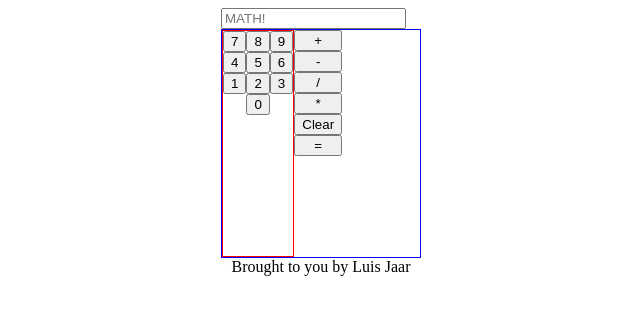
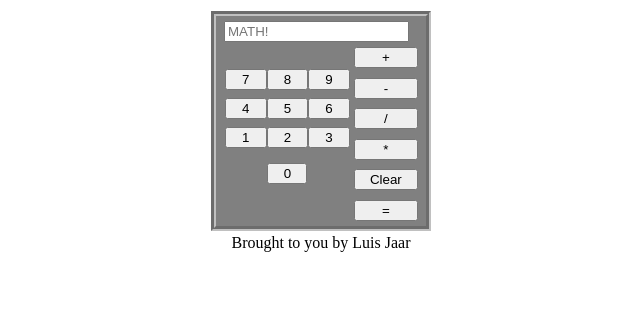
Before and after one commit to LuisEJaar/CasioCalculator, a plain HTML site: page index.html in a window 1280 px wide. Shown: the whole page, without its empty margins (319-959 px from the left). Drawn offline with Linux system fonts and the light colour scheme.

Commit message:
CSS Updates for calculator styling

```diff
--- a/CSS/styles.css
+++ b/CSS/styles.css
@@ -2,52 +2,65 @@ body {
     display: flex;
     flex-direction: column;
     align-items: center;
-    justify-content: center;
 }
 
 .calculatorBody {
     display: flex;
     flex-direction: column;
-    height: 250px;
+    height: 200px;
     width: 200px;
+    background-color: grey;
+    border-style: groove;
+    border-color: silver;
+    border-width: 5px;
+    margin: 3px;
+    padding: 5px;
+}
+
+.display {
+    margin-left: 3px;
 }
 
 .buttons {
     display: flex;
     flex-grow: 1;
-
-    border: 1px;
-    border-color: blue;
-    border-style: solid;
 }
 
 .numbers {
     display: flex;
     flex-direction: column;
-
-    border: 1px;
-    border-color: red;
-    border-style: solid;
+    flex-grow: 1;
 }
 
 .oneToNine {
+    margin-top: 20%;
     display: flex;
     flex-direction: row;
+    flex-grow: 0.3;
+    margin-left: 4px;
+    margin-right: 4px;
 }
 
 .left {
     display: flex;
     flex-direction: column;
+    flex-grow: 1;
+    row-gap: 8px;
+
 }
 
 .middle {
     display: flex;
     flex-direction: column;
+    flex-grow: 1;
+    row-gap: 8px;
 }
 
 .right {
     display: flex;
     flex-direction: column;
+    flex-grow: 1;
+    row-gap: 8px;
 }
 
 .zero {
@@ -55,7 +68,16 @@ body {
     justify-content: center;
 }
 
+.zeroButton {
+    width: 40px;
+}
+
 .functions {
     display: flex;
     flex-direction: column;
+    flex-grow: 0.3;
+    justify-content: space-between;
+    margin-top: 5px;
+    margin-right: 3px;
+
 }
--- a/index.html
+++ b/index.html
@@ -30,7 +30,7 @@
                     </div>
                 </div>
                 <div class="zero">
-                    <button>0</button>
+                    <button class="zeroButton">0</button>
                 </div>
             </div>
             <div class="functions">
```
